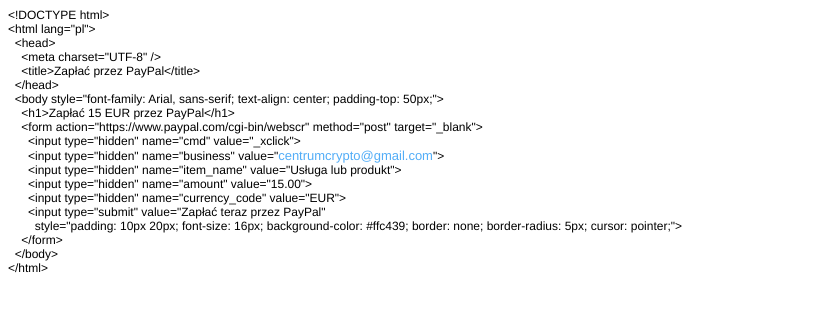
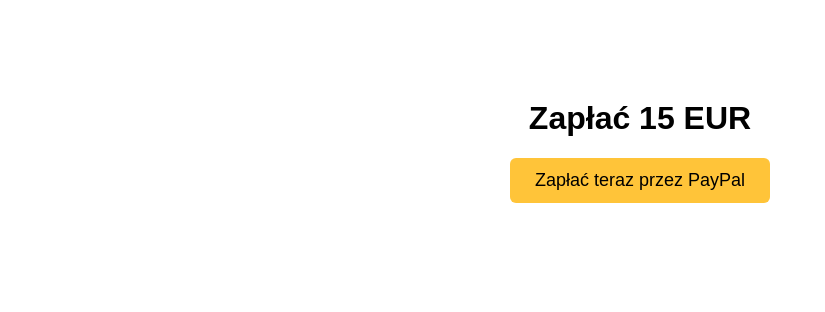
Before and after one commit to Bocikkraken/PayPal, a plain HTML site: page index.html in a window 1280 px wide. Shown: the whole page, without its empty margins (0-825 px from the left). Drawn offline with Linux system fonts and the light colour scheme.

Commit message:
Update index.html

```diff
--- a/index.html
+++ b/index.html
@@ -1,35 +1,19 @@
-<!DOCTYPE html PUBLIC "-//W3C//DTD HTML 4.01//EN" "http://www.w3.org/TR/html4/strict.dtd">
-<html>
+<!DOCTYPE html>
+<html lang="pl">
 <head>
-  <meta http-equiv="Content-Type" content="text/html; charset=utf-8">
-  <meta http-equiv="Content-Style-Type" content="text/css">
-  <title></title>
-  <meta name="Generator" content="Cocoa HTML Writer">
-  <meta name="CocoaVersion" content="2487.7">
-  <style type="text/css">
-    p.p1 {margin: 0.0px 0.0px 0.0px 0.0px; font: 12.0px Helvetica}
-    span.s1 {font: 13.0px 'Helvetica Neue'; color: #52adf7}
-  </style>
+  <meta charset="UTF-8" />
+  <title>Zapłać przez PayPal</title>
 </head>
-<body>
-<p class="p1">&lt;!DOCTYPE html&gt;</p>
-<p class="p1">&lt;html lang="pl"&gt;</p>
-<p class="p1"><span class="Apple-converted-space">  </span>&lt;head&gt;</p>
-<p class="p1"><span class="Apple-converted-space">    </span>&lt;meta charset="UTF-8" /&gt;</p>
-<p class="p1"><span class="Apple-converted-space">    </span>&lt;title&gt;Zapłać przez PayPal&lt;/title&gt;</p>
-<p class="p1"><span class="Apple-converted-space">  </span>&lt;/head&gt;</p>
-<p class="p1"><span class="Apple-converted-space">  </span>&lt;body style="font-family: Arial, sans-serif; text-align: center; padding-top: 50px;"&gt;</p>
-<p class="p1"><span class="Apple-converted-space">    </span>&lt;h1&gt;Zapłać 15 EUR przez PayPal&lt;/h1&gt;</p>
-<p class="p1"><span class="Apple-converted-space">    </span>&lt;form action="https://www.paypal.com/cgi-bin/webscr" method="post" target="_blank"&gt;</p>
-<p class="p1"><span class="Apple-converted-space">      </span>&lt;input type="hidden" name="cmd" value="_xclick"&gt;</p>
-<p class="p1"><span class="Apple-converted-space">      </span>&lt;input type="hidden" name="business" value="<span class="s1">centrumcrypto@gmail.com</span>"&gt;</p>
-<p class="p1"><span class="Apple-converted-space">      </span>&lt;input type="hidden" name="item_name" value="Usługa lub produkt"&gt;</p>
-<p class="p1"><span class="Apple-converted-space">      </span>&lt;input type="hidden" name="amount" value="15.00"&gt;</p>
-<p class="p1"><span class="Apple-converted-space">      </span>&lt;input type="hidden" name="currency_code" value="EUR"&gt;</p>
-<p class="p1"><span class="Apple-converted-space">      </span>&lt;input type="submit" value="Zapłać teraz przez PayPal"</p>
-<p class="p1"><span class="Apple-converted-space">        </span>style="padding: 10px 20px; font-size: 16px; background-color: #ffc439; border: none; border-radius: 5px; cursor: pointer;"&gt;</p>
-<p class="p1"><span class="Apple-converted-space">    </span>&lt;/form&gt;</p>
-<p class="p1"><span class="Apple-converted-space">  </span>&lt;/body&gt;</p>
-<p class="p1">&lt;/html&gt;</p>
+<body style="text-align:center; font-family:sans-serif; margin-top: 100px;">
+  <h1>Zapłać 15 EUR</h1>
+  <form action="https://www.paypal.com/cgi-bin/webscr" method="post" target="_blank">
+    <input type="hidden" name="cmd" value="_xclick" />
+    <input type="hidden" name="business" value="centrumcrypto@gmail.com" />
+    <input type="hidden" name="item_name" value="Usługa" />
+    <input type="hidden" name="amount" value="15.00" />
+    <input type="hidden" name="currency_code" value="EUR" />
+    <input type="submit" value="Zapłać teraz przez PayPal"
+      style="padding: 12px 25px; font-size: 18px; background-color: #ffc439; border: none; border-radius: 6px; cursor: pointer;" />
+  </form>
 </body>
 </html>
```
